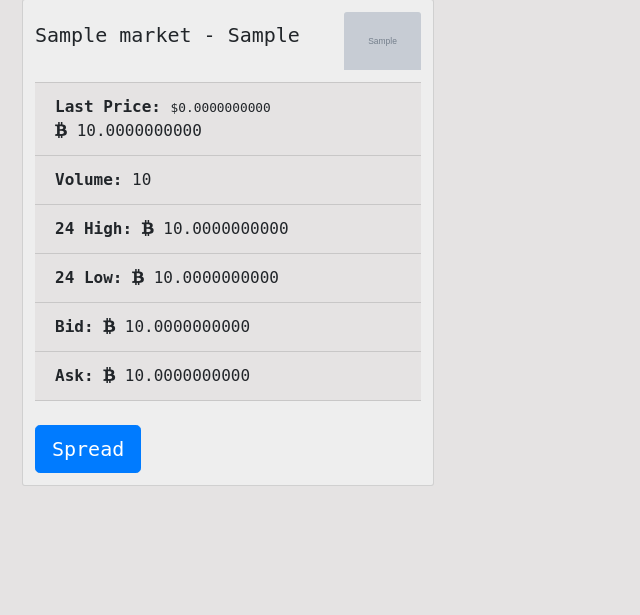
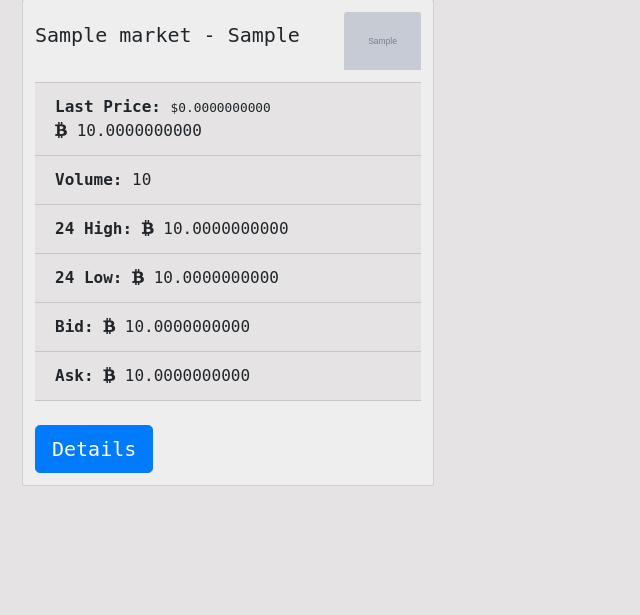
Before and after one commit to ahmermalik/Crypto_Currency_Project, a Python web app: template dashboard/templates/index.html in a window 1280 px wide. Shown: the part 71-686 px from the top of the page, without its empty margins (0-640 px from the left). Run offline with Jinja, Linux system fonts and the light colour scheme; the template is opened without the code that fills it: most values are stand-ins (such as "Sample title", 1, 10 or a date in 2020); grey boxes marked "Sample" are stand-in pictures; some libraries are stand-ins or nearby versions; some web fonts are replaced.

Commit message:
update modal

```diff
--- a/dashboard/templates/index.html
+++ b/dashboard/templates/index.html
@@ -35,7 +35,7 @@
                 <br> <!--do a padding instead of break-->
                 <!--where modal begins-->
                 <a href="#" class="btn btn-lg btn-primary" data-toggle="modal"
-                   data-target="#largeModal" onclick="insert_iframe('{{ market.coin_ticker }}')">Spread</a>
+                   data-target="#largeModal" onclick="insert_iframe('{{ market.coin_ticker }}')">Details</a>
                 <div class="modal fade" id="largeModal" tabindex="-1" role="dialog" aria-labelledby="largeModal"
                      aria-hidden="true">
                     <div class="modal-dialog modal-lg">
```
